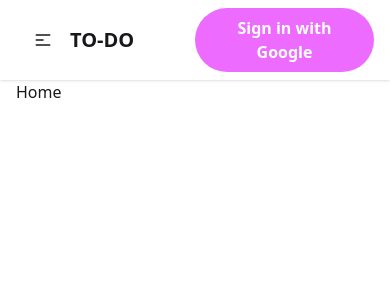
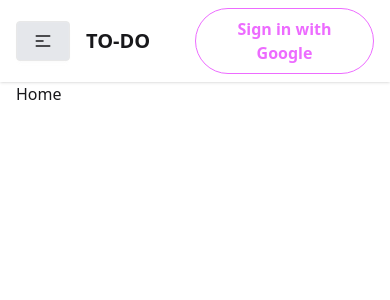
Before and after one commit to abdullah107189/task-management-drag-and-drop, a React (Vite) app: page / in a window 390 px wide. Shown: the top 300 px of the page. Built offline with nearby package versions, Linux system fonts and the light colour scheme; no server answers.

Commit message:
implment logout

```diff
--- a/package.json
+++ b/package.json
@@ -17,6 +17,7 @@
     "match-sorter": "^8.0.0",
     "react": "^19.0.0",
     "react-dom": "^19.0.0",
+    "react-hot-toast": "^2.5.2",
     "react-router-dom": "^7.2.0",
     "sort-by": "^1.2.0",
     "tailwindcss": "^4.0.7"
--- a/src/Provider/AuthProvider.jsx
+++ b/src/Provider/AuthProvider.jsx
@@ -3,6 +3,7 @@ import {
   GoogleAuthProvider,
   onAuthStateChanged,
   signInWithPopup,
+  signOut,
 } from "firebase/auth";
 import auth from "../firebas.config";
 
@@ -15,6 +16,9 @@ const AuthProvider = ({ children }) => {
 
   const googleLogin = () => {
     return signInWithPopup(auth, provider);
+  };
+  const logtoutUser = () => {
+    signOut(auth);
   };
   useEffect(() => {
     const unsubscribe = onAuthStateChanged(auth, (currentUser) => {
@@ -33,6 +37,7 @@ const AuthProvider = ({ children }) => {
     googleLogin,
     setUser,
     user,
+    logtoutUser,
   };
   return (
     <AuthContext.Provider value={authInfo}>{children}</AuthContext.Provider>
--- a/src/conponents/Navbar.jsx
+++ b/src/conponents/Navbar.jsx
@@ -1,13 +1,23 @@
 import { useContext } from "react";
 import { NavLink } from "react-router-dom";
 import { AuthContext } from "../Provider/AuthProvider";
+import toast from "react-hot-toast";
 
 const Navbar = () => {
-  const { user, googleLogin } = useContext(AuthContext);
+  const { user, googleLogin, logtoutUser } = useContext(AuthContext);
+  const handleLogout = () => {
+    logtoutUser()
+      .then(() => {
+        toast.success("Successfully logout!");
+      })
+      .catch((error) => {
+        toast.error(error.message);
+      });
+  };
   const li = (
     <>
       <NavLink
-        to="/"
+        to={"/"}
         className={({ isActive }) =>
           `menu-item ${isActive ? "activeBtn" : "outletBtn"}`
         }
@@ -15,33 +25,11 @@ const Navbar = () => {
         Home
       </NavLink>
       {user ? (
-        <NavLink
-          to="/logout"
-          className={({ isActive }) =>
-            `menu-item ${isActive ? "activeBtn" : "outletBtn"}`
-          }
-        >
+        <NavLink onClick={() => handleLogout()} className="outletBtn">
           Logout
         </NavLink>
       ) : (
-        <>
-          <NavLink
-            to="/login"
-            className={({ isActive }) =>
-              `menu-item ${isActive ? "activeBtn" : "outletBtn"}`
-            }
-          >
-            Login
-          </NavLink>
-          <NavLink
-            to="/register"
-            className={({ isActive }) =>
-              `menu-item ${isActive ? "activeBtn" : "outletBtn"}`
-            }
-          >
-            Register
-          </NavLink>
-        </>
+        <></>
       )}
     </>
   );
@@ -49,17 +37,21 @@ const Navbar = () => {
     googleLogin()
       .then((res) => {
         if (res.user) {
-          alert("login success");
+          toast.success("Successfully login!");
         }
       })
-      .catch((error) => console.log(error.message));
+      .catch((error) => toast.success(error.message));
   };
   return (
     <div className="bg-base-100 shadow-sm">
       <div className="navbar mxw px-4">
         <div className="navbar-start">
           <div className="dropdown">
-            <div tabIndex={0} role="button" className="btn btn-ghost lg:hidden">
+            <div
+              tabIndex={0}
+              role="button"
+              className="btn  bg-gray-200 lg:hidden mr-4"
+            >
               <svg
                 xmlns="http://www.w3.org/2000/svg"
                 className="h-5 w-5"
@@ -92,9 +84,20 @@ const Navbar = () => {
           <ul className="menu menu-horizontal px-1 flex gap-5">{li}</ul>
         </div>
         <div className="navbar-end">
-          <button onClick={() => handleLogin()} className="activeBtn">
-            Sign in with Google
-          </button>
+          {user ? (
+            <div className="avatar">
+              <div className="ring-primary ring-offset-base-100 w-10 rounded-full ring ring-offset-2">
+                <img src={user?.photoURl} />
+              </div>
+            </div>
+          ) : (
+            <button
+              onClick={() => handleLogin()}
+              className="outletBtn cursor-pointer"
+            >
+              Sign in with Google
+            </button>
+          )}
         </div>
       </div>
     </div>
--- a/src/main.jsx
+++ b/src/main.jsx
@@ -4,11 +4,13 @@ import "./index.css";
 import Router from "./Router/Router";
 import { RouterProvider } from "react-router-dom";
 import AuthProvider from "./Provider/AuthProvider";
+import { Toaster } from "react-hot-toast";
 
 createRoot(document.getElementById("root")).render(
   <StrictMode>
     <AuthProvider>
       <RouterProvider router={Router} />
+      <Toaster position="bottom-left" reverseOrder={false} />
     </AuthProvider>
   </StrictMode>
 );
```
Also changed, not shown: 1 other file (tests, documents, lock files or other folders).
